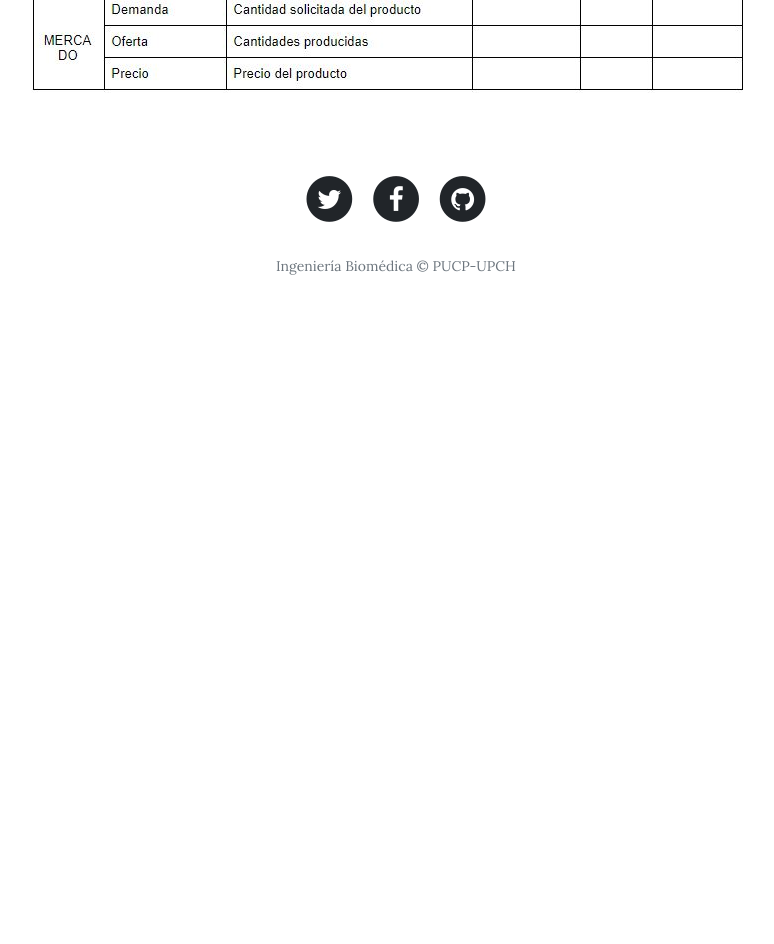
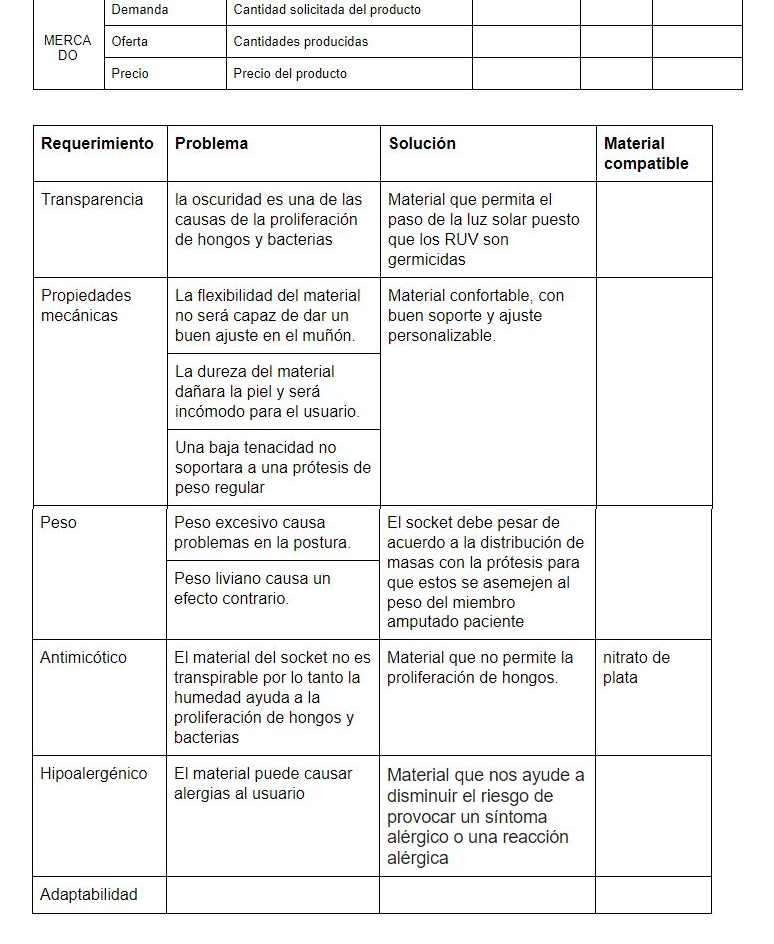
Before and after one commit to Grupo15/socketfinal, a website: page semana2.html in a window 1280 px wide. Shown: the part 3980-4924 px from the top of the page, without its empty margins (244-1018 px from the left). Before the commit the page ends 4322 px from the top, so only its background shows below. Drawn offline with nearby package versions, Linux system fonts and the light colour scheme; files that its build step writes are made by us from their sources; files whose address does not match are found by name.

Commit message:
Update semana2.html

```diff
--- a/semana2.html
+++ b/semana2.html
@@ -93,6 +93,9 @@
 
         <img src="uploads/c22.JPG" class="img-fluid" alt="Image"><br>
               <p>
+        <img src="uploads/c31.JPG" class="img-fluid" alt="Image"><br>
+
+        <img src="uploads/c32.JPG" class="img-fluid" alt="Image"><br>
 
 
 
```
